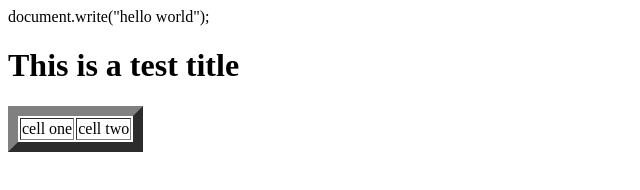
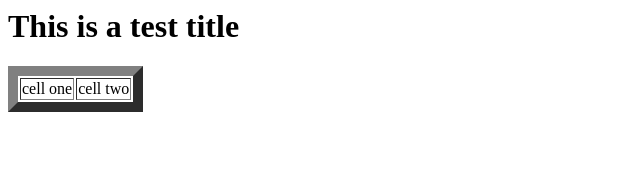
Before and after one commit to Kazumi18/Kazumi18.Github.Io, a plain HTML site: page index.html in a window 1280 px wide. Shown: the whole page, without its empty margins (0-640 px from the left). Drawn offline with Linux system fonts and the light colour scheme.

Commit message:
Update index.html

```diff
--- a/index.html
+++ b/index.html
@@ -2,7 +2,7 @@
   <head><title>Here is the title</title></head>
   <body>
 <scrip>
-document.write("hello world");
+<document.write("hello world");>
 </script>
   <H1>This is a test title</h1>
 
```
